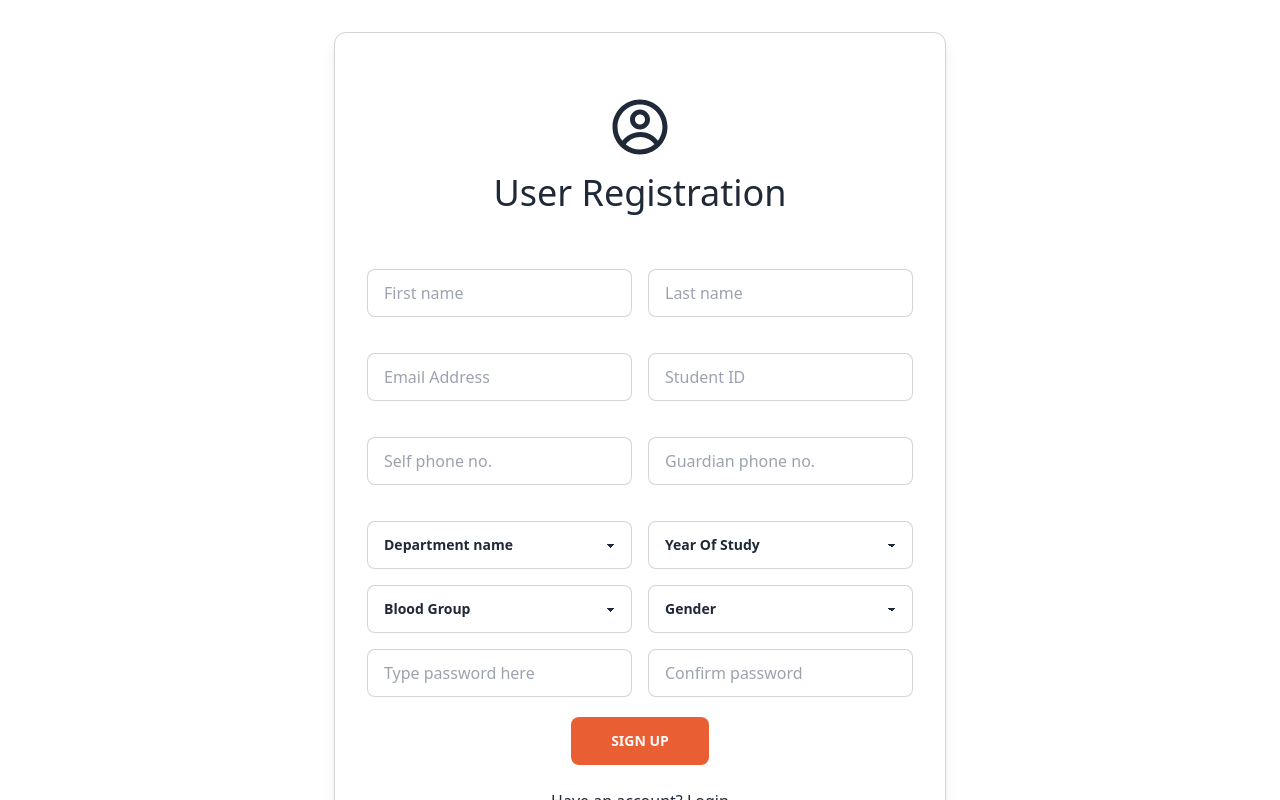
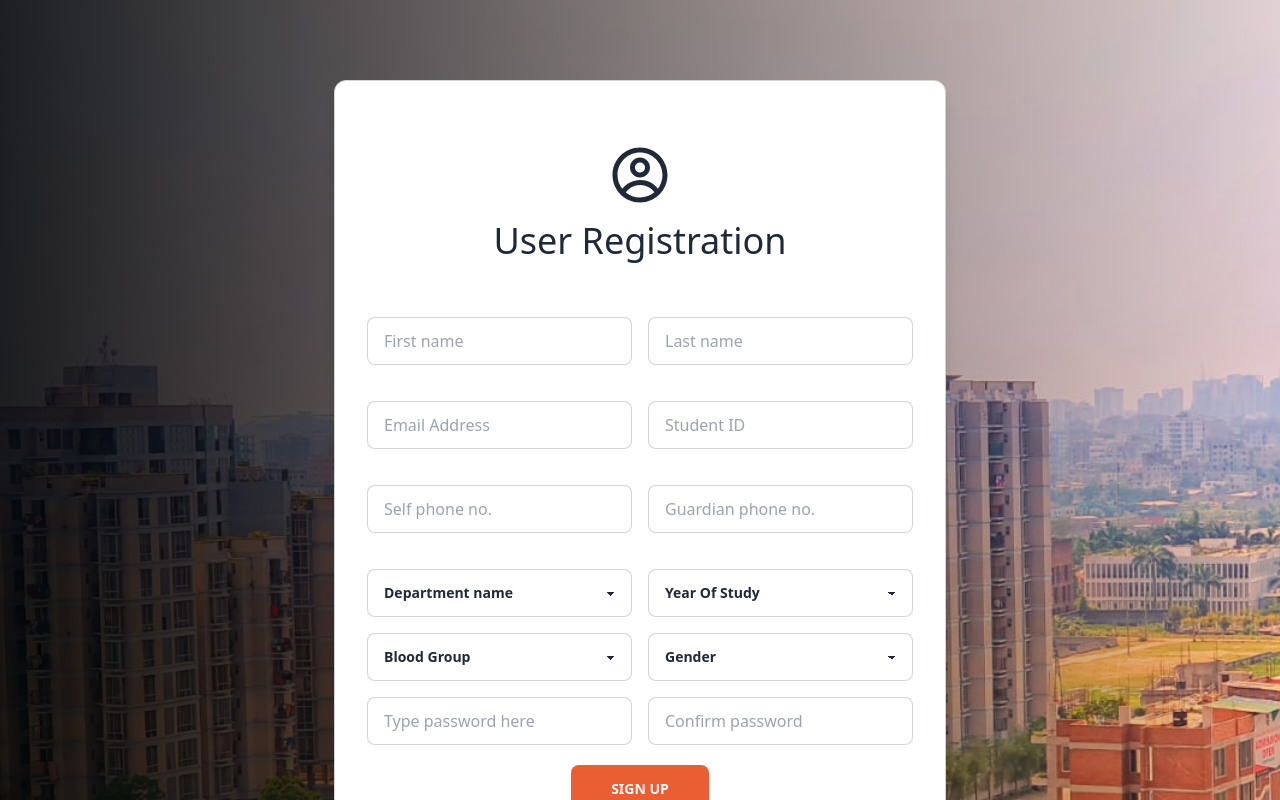
Before and after one commit to rirefat/hostel-management-system-client, a React (Create React App) app: page /registration in a window 1280 px wide. Shown: the top 800 px of the page. Built offline with nearby package versions, Linux system fonts and the light colour scheme.

Commit message:
modify signup page bg

```diff
--- a/src/FolderStructure/RegistrationPage/RegistrationPage.css
+++ b/src/FolderStructure/RegistrationPage/RegistrationPage.css
@@ -1,7 +1,12 @@
 .registration-section {
   display: flex;
   justify-content: center;
+  padding: 3rem 0;
   align-items: center;
+  background-image: linear-gradient(to right, rgba(0, 0, 0, 0.8705882353), rgba(234, 94, 52, 0.2039215686)), url(../../../src/assets/bg.jpeg);
+  background-repeat: no-repeat;
+  background-size: cover;
+  background-position: center;
 }
 .registration-section .registration-form {
   display: flex;
@@ -12,6 +17,7 @@
   width: fit-content;
   padding: 4rem 2rem;
   border-radius: 12px;
+  background: white;
 }
 .registration-section .registration-form .main-container {
   display: grid;
--- a/src/FolderStructure/RegistrationPage/RegistrationPage.scss
+++ b/src/FolderStructure/RegistrationPage/RegistrationPage.scss
@@ -7,7 +7,12 @@ $btn-hover-bg: #b52a19;
 .registration-section{
     display: flex;
     justify-content: center;
+    padding: 3rem 0;
     align-items: center;
+    background-image: linear-gradient(to right, #000000de , #ea5e3434), url(../../../src/assets/bg.jpeg);
+    background-repeat: no-repeat;
+    background-size: cover;
+    background-position: center;
 
     .registration-form{
         display: flex;
@@ -18,6 +23,7 @@ $btn-hover-bg: #b52a19;
         width: fit-content;
         padding: 4rem 2rem;
         border-radius: 12px;
+        background: white;
 
         .main-container{
             display: grid;
```
Also changed, not shown: 1 other file (tests, documents, lock files or other folders).
